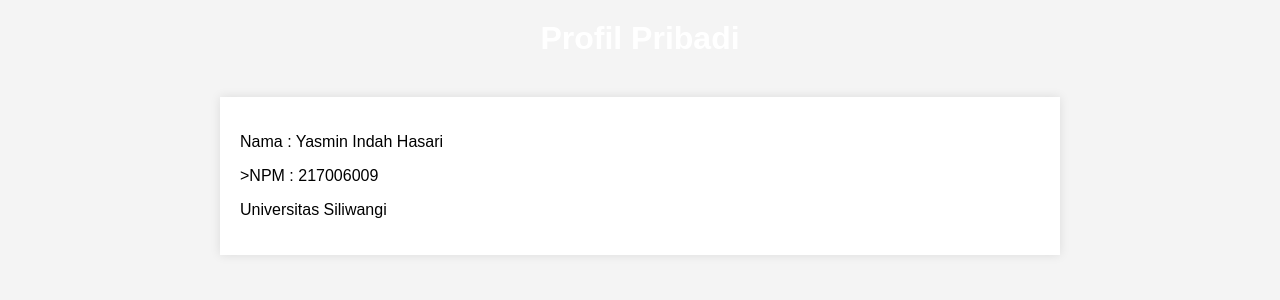
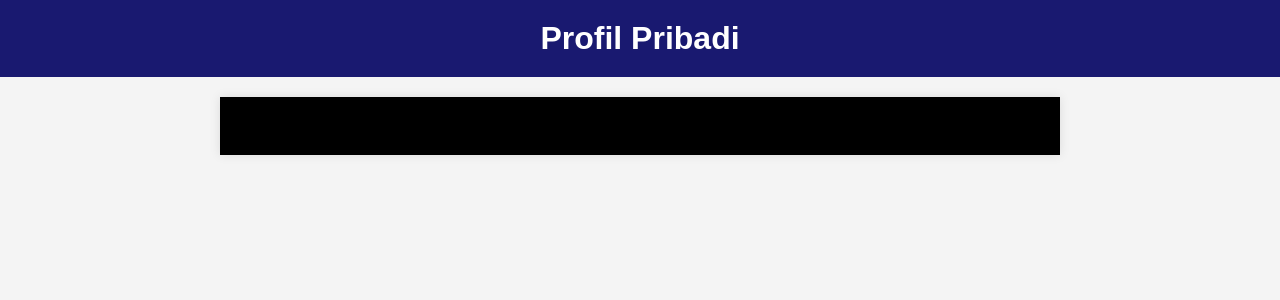
Before and after one commit to yasminndhsr/Tugas_PDT_Yasmin, a PHP site: page / in a window 1280 px wide. Shown: the top 300 px of the page. Run offline with PHP 8.4, Linux system fonts and the light colour scheme.

Commit message:
index.php

```diff
--- a/index.php
+++ b/index.php
@@ -12,8 +12,8 @@
             padding: 0;
         }
         header {
-            background-color: none;
-            color: #fff;
+            background-color: #191970;
+            color: white;
             text-align: center;
             padding: 20px;
         }
@@ -24,7 +24,7 @@
             max-width: 800px;
             margin: 20px auto;
             padding: 20px;
-            background-color: #fff;
+            background-color: black;
             box-shadow: 0 0 10px rgba(0, 0, 0, 0.1);
         }
     </style>
@@ -35,9 +35,9 @@
     </header>
     <div class="container">
         <?php
-        echo "<p>Nama : Yasmin Indah Hasari</p>";
-        echo "<p>>NPM : 217006009</p>";
-        echo "<p>Universitas Siliwangi</p>";
+        echo "Nama : Yasmin Indah Hasari";
+        echo "NPM : 217006009";
+        echo "Universitas Siliwangi";
         ?>
     </div>
 </body>
```
